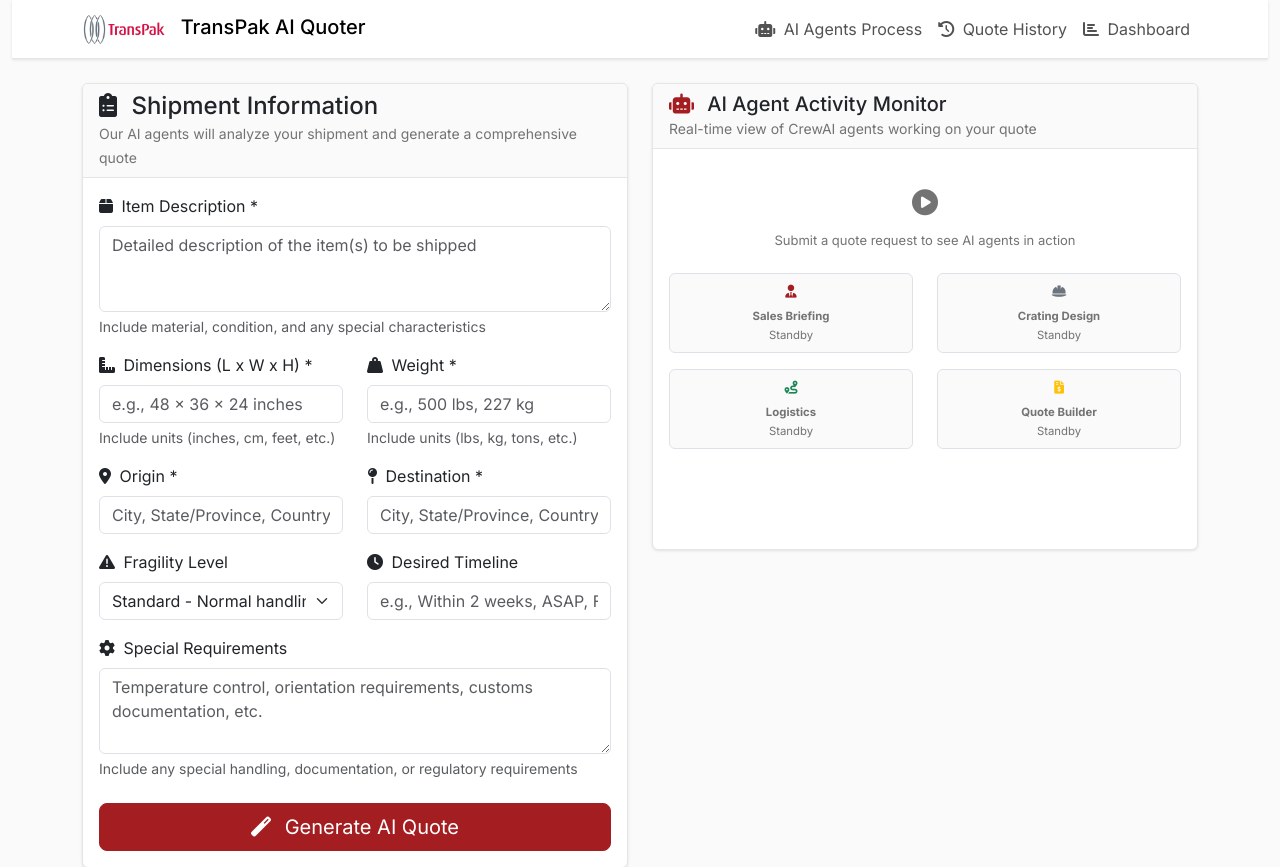
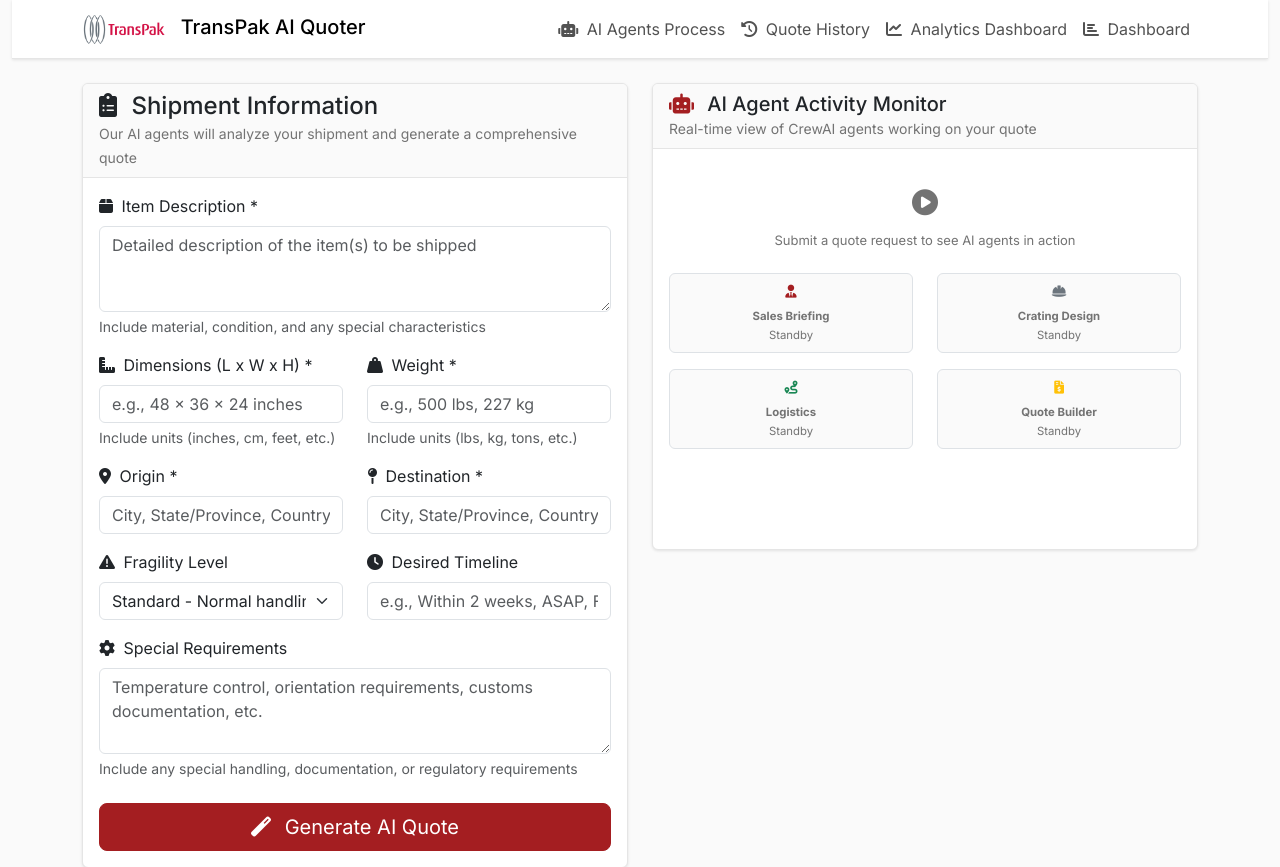
Before and after one commit to mansihsurapaneni2025/TransPakQuoteCrewAI, a Flask app: page / in a window 1280 px wide. Shown: the top 867 px of the page. Run offline with Flask 3, Linux system fonts and the light colour scheme.

Commit message:
Add access to a new analytics dashboard from the main navigation
Adds links to the enhanced analytics dashboard in the index and knowledge_base templates.

Replit-Commit-Author: Agent
Replit-Commit-Session-Id: e02e5680-50bc-4302-a242-d5462a4294d1
Replit-Commit-Screenshot-Url: https://storage.googleapis.com/screenshot-production-us-central1/faf3e1fa-7eb9-4c84-b50d-3144ba4c7837/0fc21957-410b-42ee-a289-8223eac41090.jpg

```diff
--- a/templates/index.html
+++ b/templates/index.html
@@ -123,6 +123,10 @@
                             <a class="nav-link" href="{{ url_for('list_quotes') }}">
                                 <i class="fas fa-history me-1"></i>
                                 Quote History
+                            </a>
+                            <a class="nav-link" href="{{ url_for('enhanced_dashboard') }}">
+                                <i class="fas fa-chart-line me-1"></i>
+                                Analytics Dashboard
                             </a>
                             <a class="nav-link" href="{{ url_for('admin_dashboard') }}">
                                 <i class="fas fa-chart-bar me-1"></i>
--- a/templates/knowledge_base.html
+++ b/templates/knowledge_base.html
@@ -194,6 +194,7 @@
                 <a class="nav-link" href="/ai-agents-process">AI Agents Process</a>
                 <a class="nav-link" href="/a2a-demo">A2A Demo</a>
                 <a class="nav-link active" href="/knowledge-base">Knowledge Base</a>
+                <a class="nav-link" href="/enhanced-dashboard">Analytics Dashboard</a>
                 <a class="nav-link" href="/admin">Dashboard</a>
             </div>
         </div>
```
